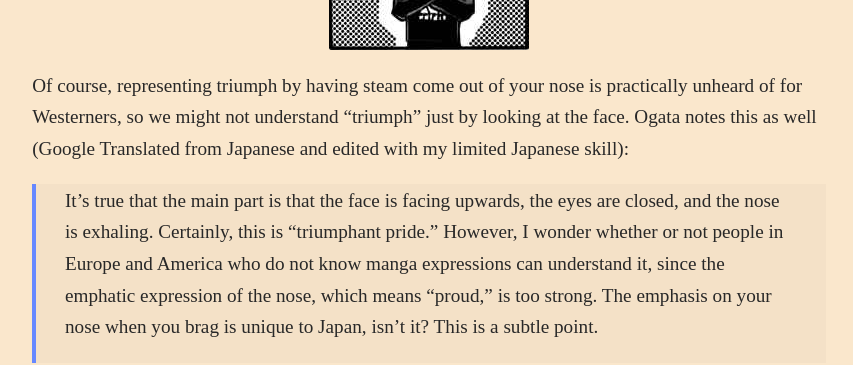
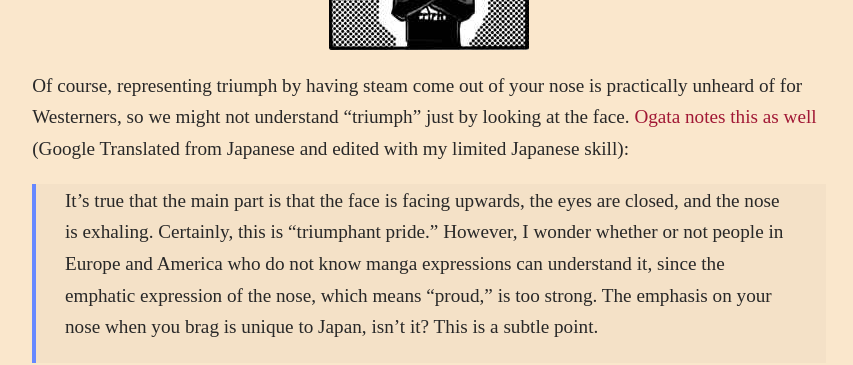
Before and after one commit to fechan/blog, a Jekyll site: the page built from _posts/2020-07-03-the-story-of-the-triumph-emoji.md, in a window 1280 px wide and 900 px high, scrolled down 1987 px. Shown: the part 185-550 px from the top of the window, without its empty margins (211-1064 px from the left). Built offline with Jekyll 4.4.1, drawn with Linux system fonts in a browser that asks for light colours; some web fonts are replaced; part of the change alters nothing that is shown; some of the changed text lies outside the part shown.

```diff
--- a/_posts/2020-07-03-the-story-of-the-triumph-emoji.md
+++ b/_posts/2020-07-03-the-story-of-the-triumph-emoji.md
@@ -5,7 +5,7 @@ title: "The Story of the Triumph Emoji"
 ---
 ![The Triumph Emoji as it appears in Unicode 6.0](/blog/assets/images/triumph-unicode.png)
 
-Whenever I see the 😤 [face with steam from nose emoji](https://unicode.org/emoji/charts-12.0/full-emoji-list.html#1f624) on Discord, I give a little chuckle because the emoji is called `:triumph:`, even though the sender's intention is anything but triumph. Discord, like most modern software, follows the [Unicode standard](https://home.unicode.org/basic-info/overview/). The emoji was originally added into the Unicode in [version 6.0](https://www.unicode.org/versions/Unicode6.0.0/) along with the first batch of Unicode emoji and was named "FACE WITH LOOK OF TRIUMPH." Although the technical Unicode names never change for backwards-compatibility, Unicode's *Common Locale Data Repository,* a dataset that reccommends translations for emoji names (among other things), primarily lists the emoji as "face with steam from nose." The latest versions of the Unicode standard ([13.0](https://www.unicode.org/Public/13.0.0/charts/CodeCharts.pdf) at the time of this writing) now have a special note saying "indicates triumph, not anger" after it became evident that an angry-looking face with hot steam coming from the nose looks more like anger than triumph. Where did the steam face come from and how did it make it into Unicode as "triumph"?
+Whenever I see the 😤 [face with steam from nose emoji](https://unicode.org/emoji/charts-12.0/full-emoji-list.html#1f624) on Discord, I give a little chuckle because the emoji is called `:triumph:`, even though the sender's intention is anything but triumph. Discord, like most modern software, follows the [Unicode standard](https://home.unicode.org/basic-info/overview/), which assigns a unique number to every text character. The emoji was originally added into the Unicode in [version 6.0](https://www.unicode.org/versions/Unicode6.0.0/) along with the first batch of Unicode emoji and was named "FACE WITH LOOK OF TRIUMPH." Although the technical Unicode names never change for backwards-compatibility, Unicode's *Common Locale Data Repository,* a dataset that reccommends translations for emoji names (among other things), primarily lists the emoji as "face with steam from nose." The latest versions of the Unicode standard ([13.0](https://www.unicode.org/Public/13.0.0/charts/CodeCharts.pdf) at the time of this writing) now have a special note saying "indicates triumph, not anger" after it became evident that an angry-looking face with hot steam coming from the nose looks more like anger than triumph. Where did the steam face come from and how did it make it into Unicode as "triumph"?
 
 ## Japan
 As always, the answer to weird emoji-related questions is Japan. Specifically, a face with steam coming from the nose is sometimes used to indicate someone triumphing or bragging in manga. Someone involved in adding emoji to Unicode (who I believe to be Katsuhiro Ogata, one of the emoji proposal authors) asked people to send in manga examples of the triumph emoji and the smirking emoji [in this blog post](https://ogwata.hatenadiary.org/entry/20100207/p1) (in Japanese). Though the examples recieved for the triumph emoji never made it to the Unicode Consortium (the smirking examples appeared in [Rationale for Proposal of N3778](https://www.unicode.org/L2/L2010/10115-n3806.pdf)), they did get posted to the blog. The originals are in Japanese and are viewable [here](https://ogwata.hatenadiary.org/entry/20100209/p1) and [here](https://ogwata.hatenadiary.org/entry/20100211/p1). However, I've tracked down an English-translated version of one of them; Honey and Clover Vol.6 p.97:
@@ -16,7 +16,7 @@ There's also another one not on their blog that I think fits even better, since
 
 ![Giant Killing Vol.12 Ch.109](/blog/assets/images/manga-triumph-2.png)
 
-Of course, representing triumph by having steam come out of your nose is practically unheard of for Westerners, so we might not understand "triumph" just by looking at the face. Ogata notes this as well (Google Translated from Japanese and edited with my limited Japanese skill):
+Of course, representing triumph by having steam come out of your nose is practically unheard of for Westerners, so we might not understand "triumph" just by looking at the face. [Ogata notes this as well](https://ogwata.hatenadiary.org/entry/20100211/p1) (Google Translated from Japanese and edited with my limited Japanese skill):
 >It's true that the main part is that the face is facing upwards, the eyes are closed, and the nose is exhaling. Certainly, this is "triumphant pride." However, I wonder whether or not people in Europe and America who do not know manga expressions can understand it, since the emphatic expression of the nose, which means "proud," is too strong. The emphasis on your nose when you brag is unique to Japan, isn't it? This is a subtle point.
 
 ## Phone companies
```
